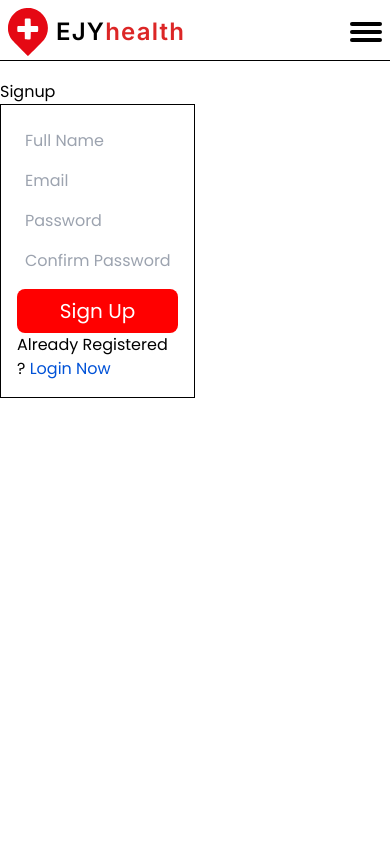
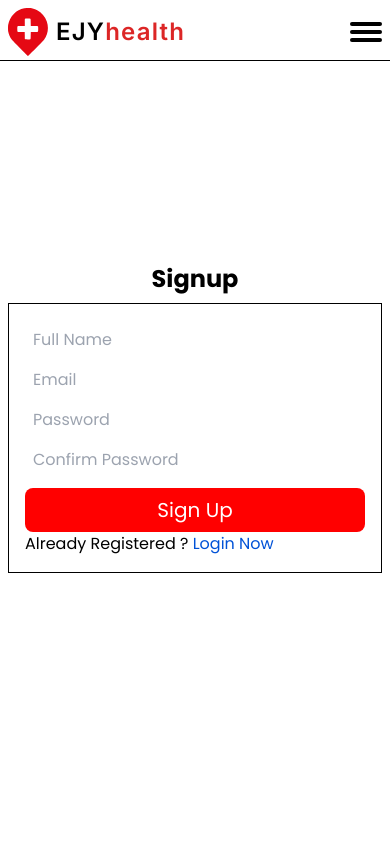
Before and after one commit to UNRIVALLEDKING/ejy_health_blog, a Next.js app: page /signup in a window 390 px wide. Shown: the top 844 px of the page. Built offline with nearby package versions, Linux system fonts and the light colour scheme.

Commit message:
login and signup responsive fic

```diff
--- a/src/app/login/page.js
+++ b/src/app/login/page.js
@@ -2,8 +2,8 @@ import LoginForm from '@/components/Forms/LoginForm';
 
 export default function page() {
   return (
-    <div className="w-full">
-      <h2>Login</h2>
+    <div className="w-full px-2 xl:px-0 gap-2 min-h-[80vh] flex flex-col justify-center items-center">
+      <h2 className="text-2xl font-bold">Login</h2>
       <LoginForm />
     </div>
   );
--- a/src/app/signup/page.js
+++ b/src/app/signup/page.js
@@ -1,11 +1,9 @@
 import SignUpForm from '@/components/Forms/SignUpForm';
-import { ToastContainer } from 'react-toastify';
 
 export default function page() {
   return (
-    <div className="w-full">
-      <ToastContainer />
-      <h2>Signup</h2>
+    <div className="w-full px-2 xl:px-0 gap-2 min-h-[80vh] flex flex-col justify-center items-center">
+      <h2 className="text-2xl font-bold">Signup</h2>
       <SignUpForm />
     </div>
   );
--- a/src/components/Forms/LoginForm.js
+++ b/src/components/Forms/LoginForm.js
@@ -51,7 +51,7 @@ export default function LoginForm() {
   return (
     <form
       onSubmit={loginUser}
-      className="w-1/2 flex flex-col border border-black p-4"
+      className="w-full xl:w-1/2 flex flex-col border border-black p-4"
     >
       <input
         required
--- a/src/components/Forms/SignUpForm.js
+++ b/src/components/Forms/SignUpForm.js
@@ -48,7 +48,7 @@ export default function SignUpForm() {
   return (
     <form
       onSubmit={createUser}
-      className="w-1/2 flex flex-col border border-black p-4"
+      className="w-full xl:w-1/2 flex flex-col border border-black p-4"
     >
       <input
         required
--- a/src/components/Navbar/Hamburger.js
+++ b/src/components/Navbar/Hamburger.js
@@ -58,6 +58,7 @@ export default function Hamburger() {
           </Link>
         ))}
         <Link
+          onClick={toggleMenu}
           href={'/login'}
           className={`bg-[#ff0000] hover:scale-[1.01] transition-all text-white text-xl rounded-lg px-3 py-2`}
         >
```
